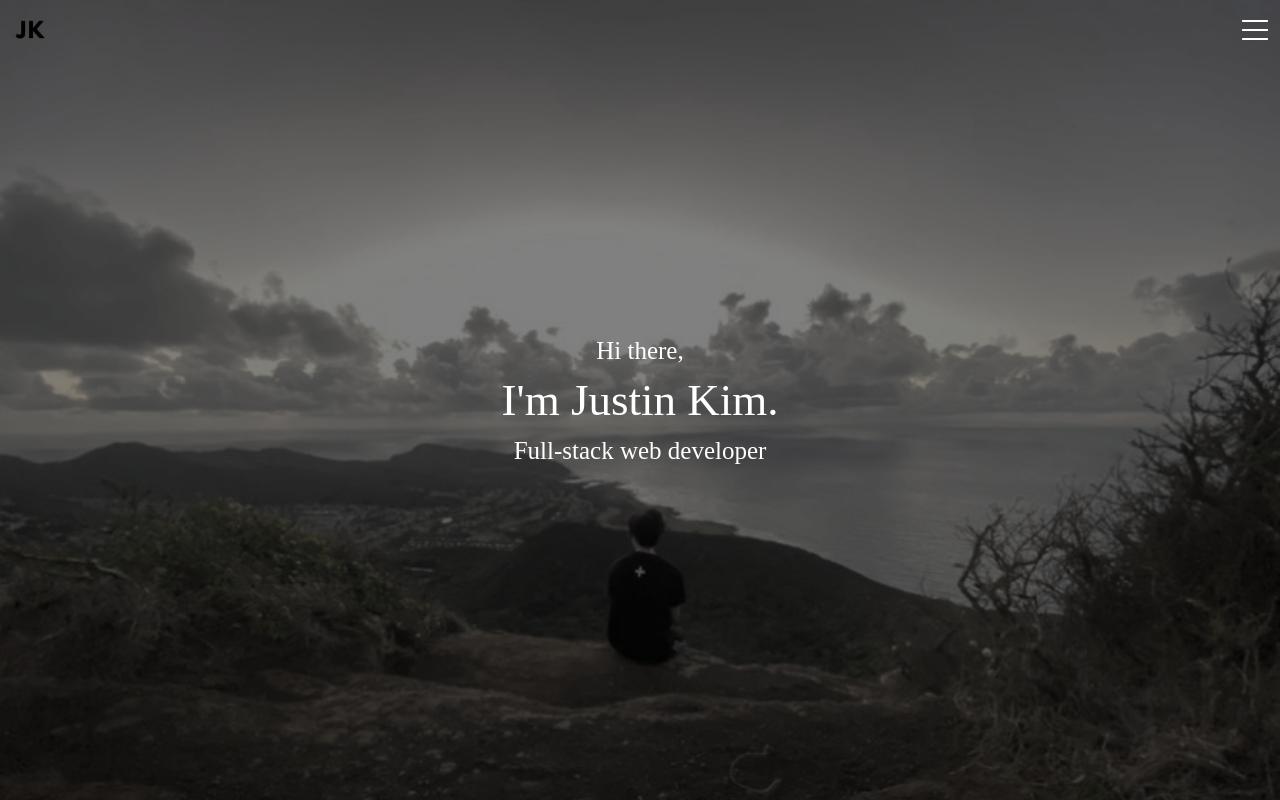
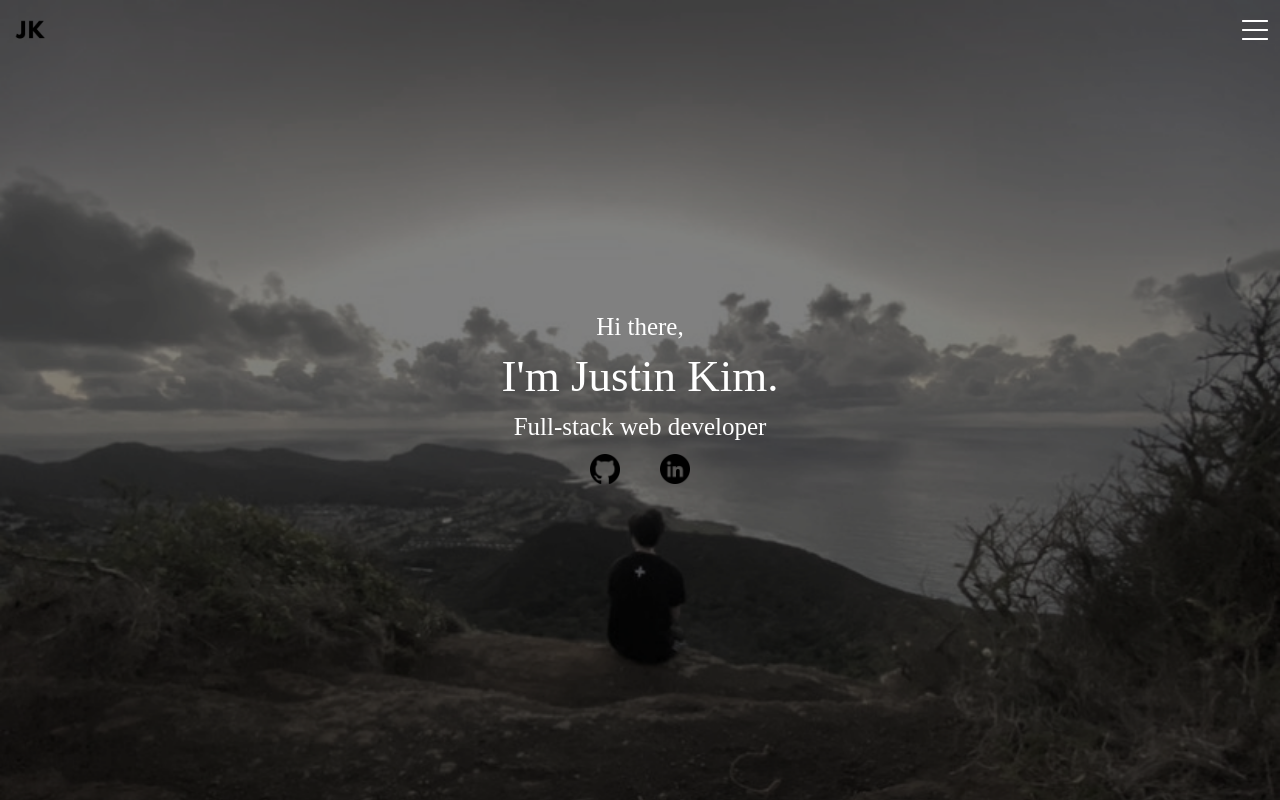
Before and after one commit to justinkim2015/portfolio-v3, a React (Create React App) app: page / in a window 1280 px wide. Built offline with nearby package versions, Linux system fonts and the light colour scheme.

Commit message:
Add logos

```diff
--- a/src/home/Home.js
+++ b/src/home/Home.js
@@ -1,5 +1,6 @@
 import './home.css'
-import sunrise from './sunrise-desat.png'
+import github from './logos/github.png'
+import linkedin from './logos/linkedin.png'
 
 const Home = () => {
   return (
@@ -8,6 +9,11 @@ const Home = () => {
         <h2 className='hello'>Hi there,</h2>
         <p className='name'>I'm Justin Kim.</p>
         <p className='my-desc'>Full-stack web developer</p>
+        <div className='icon-bar'>
+          <a href="http://www.github.com" className='icon-holder'><img src={github} className='social-icon'></img></a>
+
+          <a href="http://www.linkedin.com" className='icon-holder'><img src={linkedin} class='social-icon'></img></a>
+        </div>
       </div>
     </section>
   )
--- a/src/home/home.css
+++ b/src/home/home.css
@@ -34,3 +34,8 @@
   font-size: 25px;
   font-weight: 100;
 }
+
+.social-icon {
+  margin: 0 20px 0 20px;
+  max-width: 30px;
+}
```
Also changed, not shown: src/home/logos/github.png (added), src/home/logos/linkedin.png (added).
